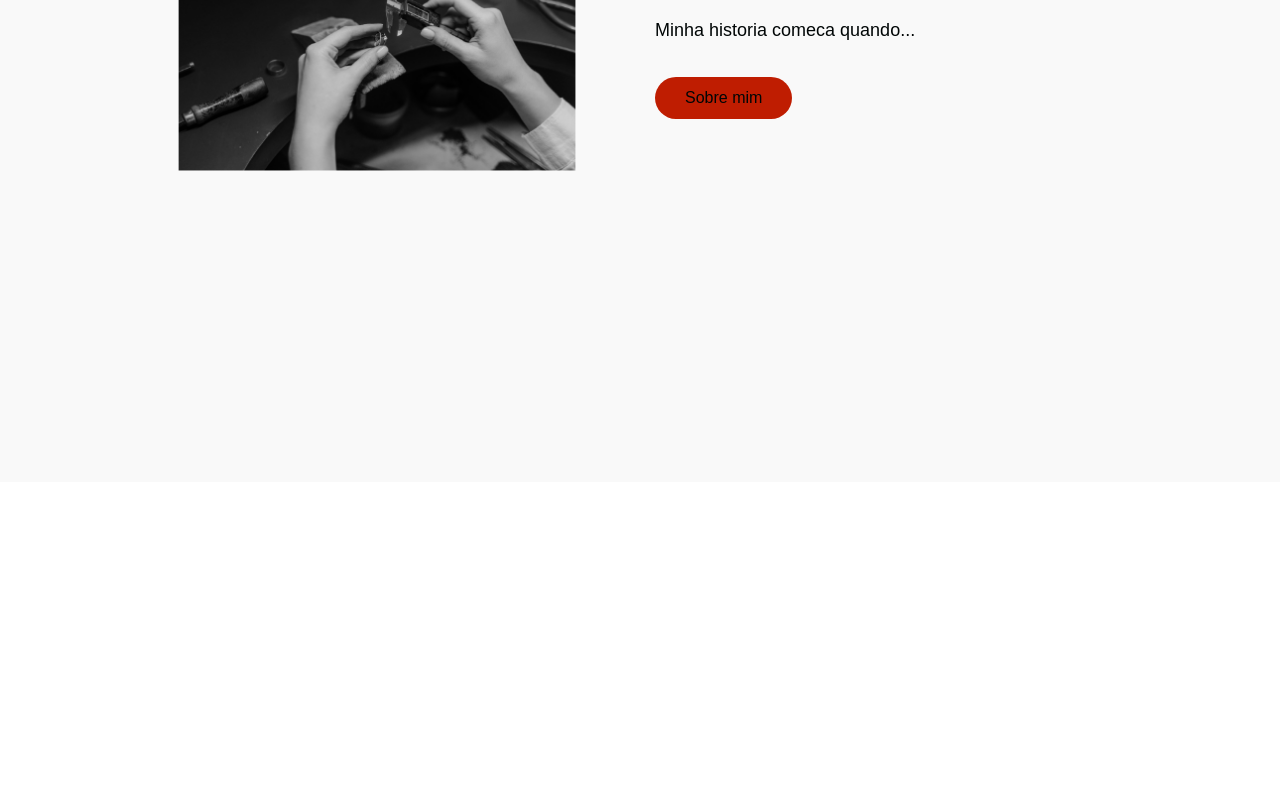
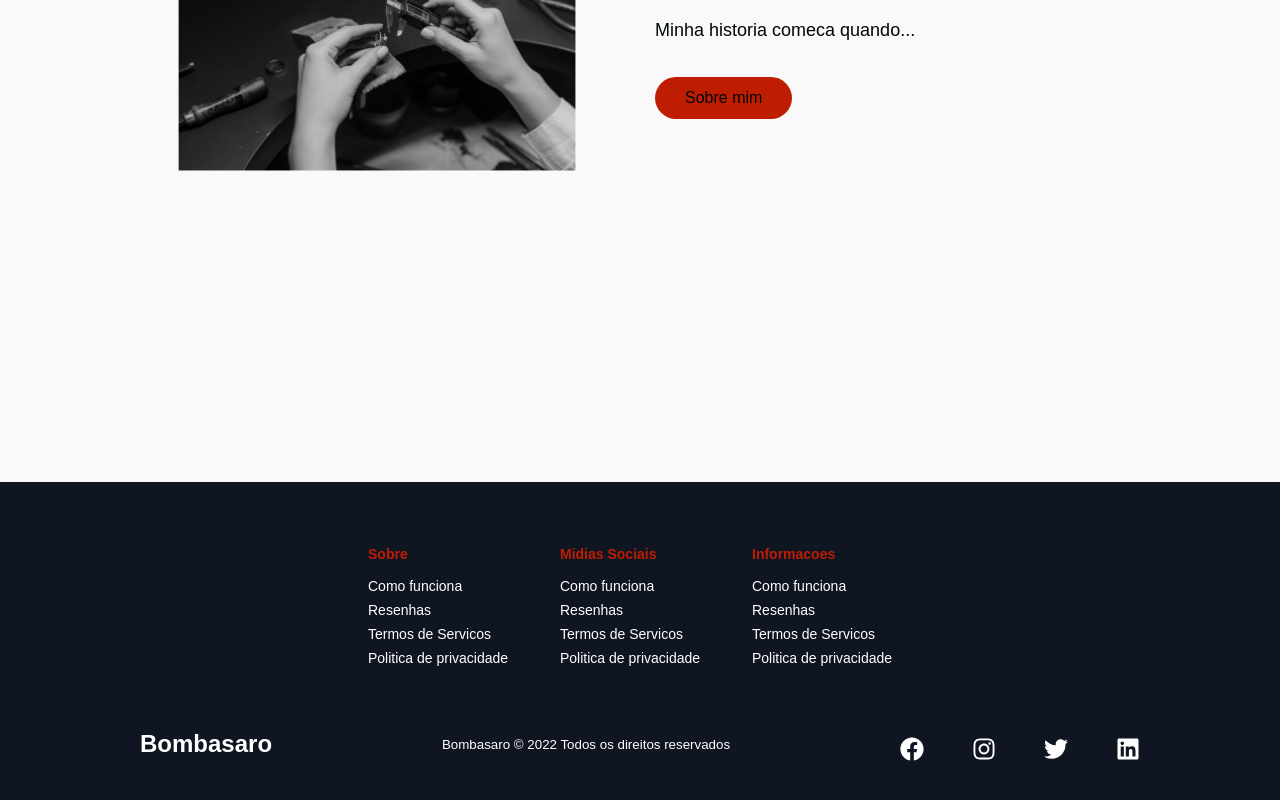
Before and after one commit to jonbrand/handmade-jewelry, a React (Create React App) app: page / in a window 1280 px wide. Shown: the part 3698-4498 px from the top of the page. Before the commit the page ends 4180 px from the top, so only its background shows below. Built offline with nearby package versions, Linux system fonts and the light colour scheme; a web font is replaced by a local one.

Commit message:
feat: add footer

```diff
--- /dev/null
+++ b/src/components/Footer/index.jsx
@@ -0,0 +1,76 @@
+import { FaFacebook, FaInstagram, FaLinkedin, FaTwitter } from 'react-icons/fa';
+import {
+  FooterContainer,
+  FooterWrap,
+  FooterLinksContainer,
+  FooterLinksWrapper,
+  FooterLinkItems,
+  FooterLinkTitle,
+  FooterLink,
+  SocialMedia,
+  SocialMediaWrap,
+  SocialLogo,
+  WebsiteRights,
+  SocialIcons,
+  SocialIconLink,
+} from './styles';
+
+export const Footer = () => {
+  return (
+    <>
+      <FooterContainer>
+        <FooterWrap>
+          <FooterLinksContainer>
+            <FooterLinksWrapper>
+              <FooterLinkItems>
+                <FooterLinkTitle>Sobre</FooterLinkTitle>
+                <FooterLink to='/about'>Como funciona</FooterLink>
+                <FooterLink to='/about'>Resenhas</FooterLink>
+                <FooterLink to='/about'>Termos de Servicos</FooterLink>
+                <FooterLink to='/about'>Politica de privacidade</FooterLink>
+              </FooterLinkItems>
+              <FooterLinkItems>
+                <FooterLinkTitle>Midias Sociais</FooterLinkTitle>
+                <FooterLink to='/about'>Como funciona</FooterLink>
+                <FooterLink to='/about'>Resenhas</FooterLink>
+                <FooterLink to='/about'>Termos de Servicos</FooterLink>
+                <FooterLink to='/about'>Politica de privacidade</FooterLink>
+              </FooterLinkItems>
+              <FooterLinkItems>
+                <FooterLinkTitle>Informacoes</FooterLinkTitle>
+                <FooterLink to='/about'>Como funciona</FooterLink>
+                <FooterLink to='/about'>Resenhas</FooterLink>
+                <FooterLink to='/about'>Termos de Servicos</FooterLink>
+                <FooterLink to='/about'>Politica de privacidade</FooterLink>
+              </FooterLinkItems>
+            </FooterLinksWrapper>
+          </FooterLinksContainer>
+          <SocialMedia>
+            <SocialMediaWrap>
+              <SocialLogo to='/'>
+                Bombasaro
+              </SocialLogo>
+              <WebsiteRights>
+                Bombasaro © {new Date().getFullYear()} Todos os direitos reservados
+              </WebsiteRights>
+              <SocialIcons>
+                <SocialIconLink href='/' target='_blank' aria-label='Facebook'>
+                  <FaFacebook />
+                </SocialIconLink>
+                <SocialIconLink href='/' target='_blank' aria-label='Instagram'>
+                  <FaInstagram />
+                </SocialIconLink>
+                <SocialIconLink href='//www.twitter.com' target='_blank' aria-label='Twitter'>
+                  <FaTwitter />
+                </SocialIconLink>
+                <SocialIconLink href='/' target='_blank' aria-label='Linkedin'>
+                  <FaLinkedin />
+                </SocialIconLink>
+              </SocialIcons>
+            </SocialMediaWrap>
+          </SocialMedia>
+        </FooterWrap>
+      </FooterContainer>
+    </>
+  )
+}
--- /dev/null
+++ b/src/components/Footer/styles.jsx
@@ -0,0 +1,116 @@
+import styled from 'styled-components';
+import { Link } from 'react-router-dom';
+
+export const FooterContainer = styled.footer`
+  background-color: #101522;
+`;
+
+export const FooterWrap = styled.div`
+  padding: 48px 24px;
+  display: flex;
+  flex-direction: column;
+  justify-content: center;
+  align-items: center;
+  max-width: 1100px;
+  margin: 0 auto;
+`;
+
+export const FooterLinksContainer = styled.div`
+  display: flex;
+  justify-content: center;
+
+  @media screen and (max-width: 820px) {
+    padding-top: 32px;
+  }
+`;
+
+export const FooterLinksWrapper = styled.div`
+  display: flex;
+
+  @media screen and (max-width: 820px) {
+    flex-direction: column;
+  }
+`;
+
+export const FooterLinkItems = styled.div`
+  display: flex;
+  flex-direction: column;
+  align-items: flex-start;
+  margin: 16px;
+  text-align: left;
+  width: 160px;
+  box-sizing: border-box:
+  color: #fff;
+
+  @media screen and (max-width: 420px) {
+    margin: 0;
+    padding: 10px;
+    width: 100%;
+  }
+`;
+
+export const FooterLinkTitle = styled.h1`
+  font-size: 14px;
+  margin-bottom: 16px;
+  color: #bf1d01;
+`;
+
+export const FooterLink = styled(Link)`
+  color: #fff;
+  text-decoration: none;
+  margin-bottom: 0.5rem;
+  font-size: 14px;
+
+  &:hover {
+    color: #01bf71;
+    transition: 0.3s ease-out;
+  }
+`;
+
+export const SocialMedia = styled.section`
+  max-width: 1000px;
+  width: 100%;
+`;
+
+export const SocialMediaWrap = styled.div`
+  display: flex;
+  justify-content: space-between;
+  align-items: center;
+  max-width: 1100px;
+  margin: 40px auto 0 auto;
+
+  @media screen and (max-width: 820px) {
+    flex-direction: column;
+  }
+`;
+
+export const SocialLogo = styled(Link)`
+  color: #fff;
+  justify-self: start;
+  cursor: pointer;
+
+  text-decoration: none;
+  font-size: 1.5rem;
+  display: flex;
+
+  align-items: center;
+  margin-bottom: 16px;
+  font-weight: bold;
+`;
+
+export const WebsiteRights = styled.small`
+  color: #fff;
+  margin-bottom: 16px;
+`;
+
+export const SocialIcons = styled.div`
+  display: flex;
+  justify-content: space-between;
+  align-items: center;
+  width: 240px;
+`;
+
+export const SocialIconLink = styled.a`
+  color: #fff;
+  font-size: 24px;
+`;
--- a/src/pages/Home/index.jsx
+++ b/src/pages/Home/index.jsx
@@ -5,6 +5,7 @@
 import { InfoSection } from "../../components/InfoSection";
 import { homeObjOne, homeObjTwo, homeObjThree } from "../../components/InfoSection/data";
 import { Services } from "../../components/Services";
+import { Footer } from '../../components/Footer';
 
 export const Home = () => {
   const [isOpen, setIsOpen] = useState(false);
@@ -22,6 +23,7 @@
       <InfoSection {...homeObjOne} />
       <InfoSection {...homeObjTwo} />
       <InfoSection {...homeObjThree} />
+      <Footer />
     </>
   )
 }
```
